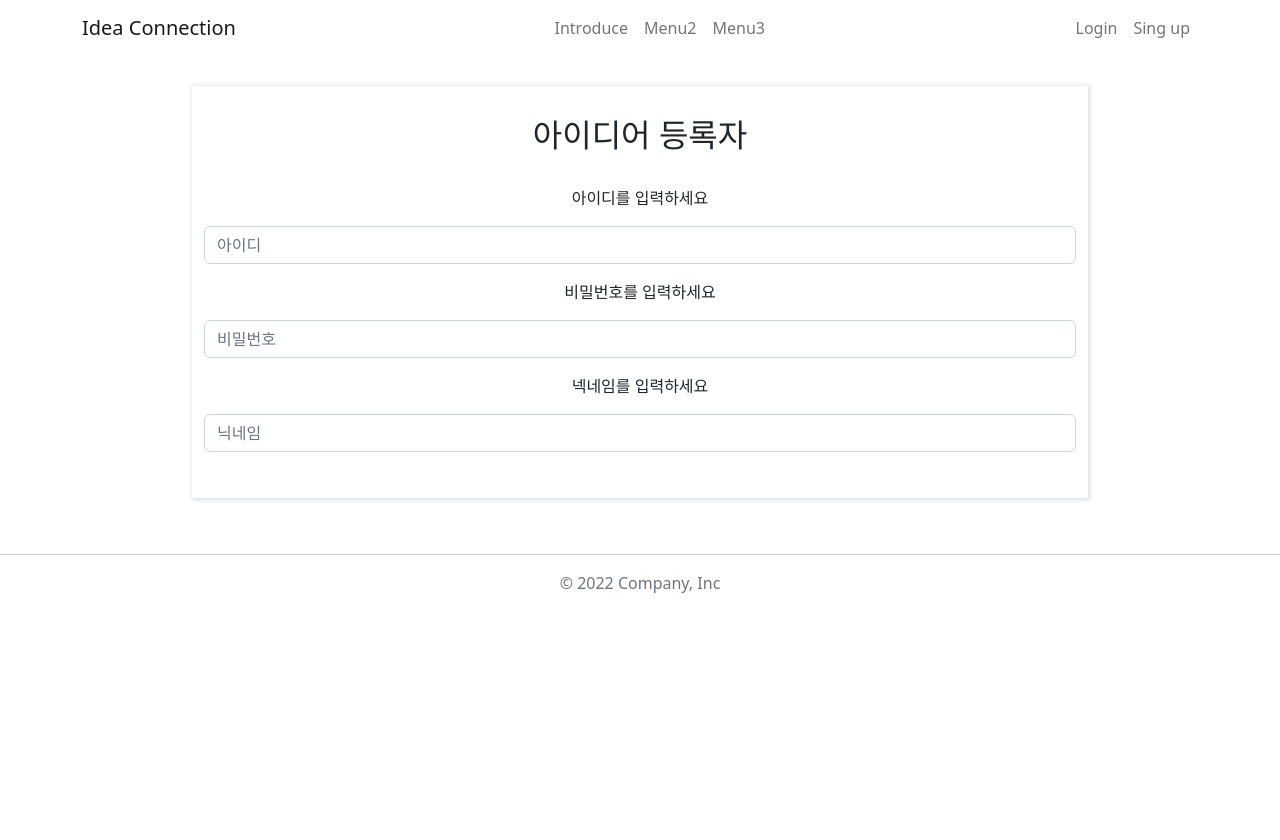
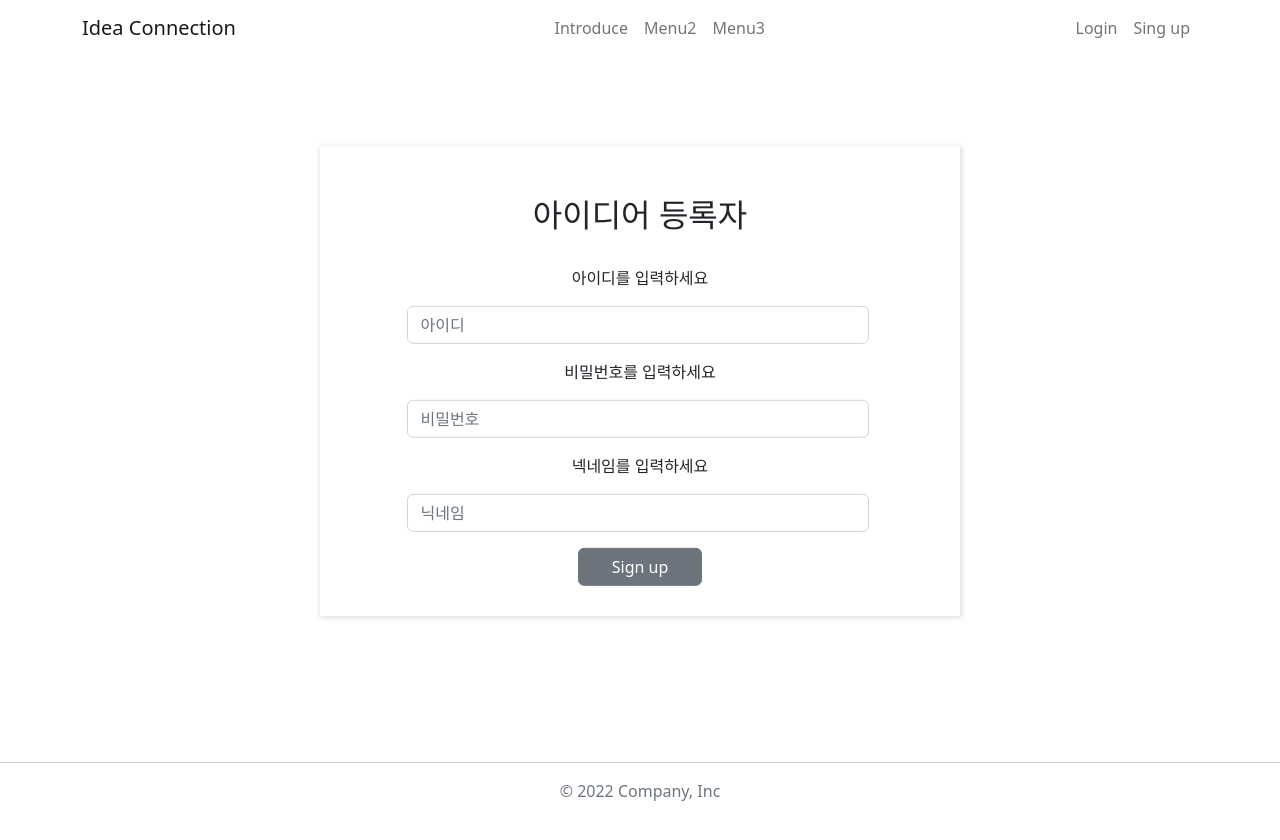
Before and after one commit to Solution-Challenge-Front/isgood, a React (Create React App) app: page /signup1 in a window 1280 px wide. Shown: the top 840 px of the page. Before the commit the page ends 800 px from the top, so only its background shows below. Built offline with nearby package versions, Linux system fonts and the light colour scheme.

Commit message:
회원가입 레이아웃 수정

```diff
--- a/src/page/Signup/Signup.css
+++ b/src/page/Signup/Signup.css
@@ -1,15 +1,28 @@
+.signup1_main{
+    height: 650px;
+    position: relative;
+}
+
 .signup_container{
-    width: 70%;
-    margin-left: 15%;
-    margin-top: 30px;
+    width: 50%;
+    position: absolute;
+    top: 50%;
+    left: 50%;
+    transform: translate(-50%, -50%);
     box-shadow: 1px 1px 5px 1px #dadce0 ;
-    padding-bottom: 30px;
 }
 
 .panel{
     display: flex;
     flex-direction: column;
-    margin-top: 30px;
+    margin-top: 20px;
+    margin-bottom: 15px;
+
+}
+
+.panel > div > div >input{
+    width: 75%;
+    margin-left: 12.25%;
 }
 
 .panel > h2{
@@ -39,3 +52,9 @@
     width: 50%;
     height: 50px;
 }
+
+.signup_button{
+    width: 20%;
+    margin-left: 40%;
+    margin-bottom: 15px;
+}
--- a/src/page/Signup/Signup1.js
+++ b/src/page/Signup/Signup1.js
@@ -44,6 +44,7 @@ function Signup1(){
                             }} />
                         </Col>
                     </Form.Group>
+                    <Button variant="secondary" className='signup_button'>Sign up</Button>
                 </Container>
             </div>
         </div>
--- a/src/page/Signup/Signup2.js
+++ b/src/page/Signup/Signup2.js
@@ -12,12 +12,12 @@ function Signup2(){
         AOS.init({duration: 2000});
     },[])
     return(
-        <div className='signup2_main' data-aos="fade-up">
+        <div className='signup1_main' data-aos="fade-up">
             <div className='signup_container'>
                 <Container className="panel">
                     <h2>아이디어 이용자</h2>
                     <br/>
-
+                    <Button variant="secondary" className='signup_button'>Sign up</Button>
                 </Container>
             </div>
         </div>
--- a/src/page/Signup/SignupSelect.js
+++ b/src/page/Signup/SignupSelect.js
@@ -11,8 +11,8 @@ function SignupSelect(){
         AOS.init({duration: 2000});
     },[])
     return(
-        <div className='signup_main' data-aos="fade-up">
-            <div className='signup_container'>
+        <div className='signupselect_main' data-aos="fade-up">
+            <div className='signupselect_container'>
                 <Container className="panel">
                     <h2>활동 유형을 선택해 주세요</h2>
                     <br/>
--- a/src/page/introduce/introduce.css
+++ b/src/page/introduce/introduce.css
@@ -56,3 +56,18 @@
   background-size: cover;
   background-position: center;
 }
+
+.int4_buttonbox{
+  position: relative;
+  display: flex;
+  justify-content: center;
+  align-items: center;
+  top: 30%;
+}
+
+.int4_buttonbox > button{
+  position: relative;
+  width: 150px;
+  height: 40px;
+
+}
--- a/src/page/introduce/introduce4.js
+++ b/src/page/introduce/introduce4.js
@@ -16,9 +16,9 @@ function Introduce4(){
                         </div>
                     </div>
                 </div>
-                <div className='int_buttonbox'>
-                    <Button onClick={()=> { navigate('/signupselect') }}>회원가입</Button>
-                    <Button onClick={()=> { navigate('/login') }}>로그인</Button>
+                <div className='int4_buttonbox'>
+                    <Button variant="secondary" onClick={()=> { navigate('/signupselect') }}>회원가입</Button>
+                    <Button variant="secondary" onClick={()=> { navigate('/login') }}>로그인</Button>
                 </div>
             </div>
         </div>
```
